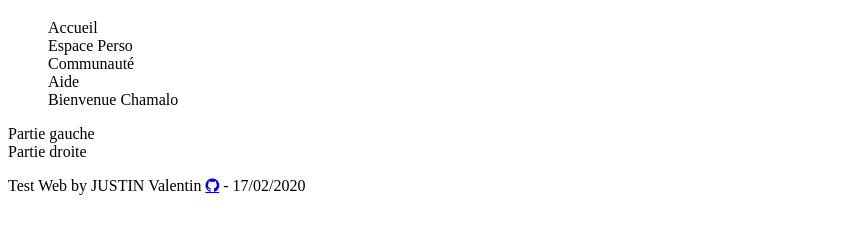
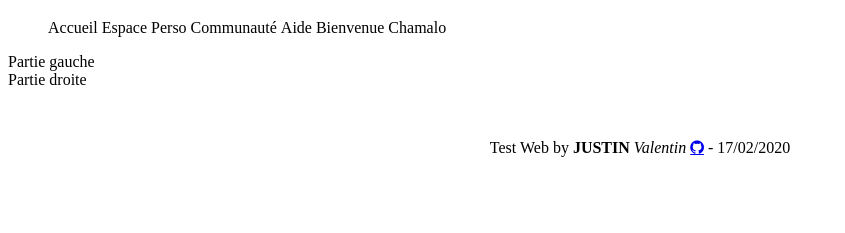
Before and after one commit to Chammalo/Test-Web, a website built with Parcel: page index.html in a window 1280 px wide. Shown: the part 61-294 px from the top of the page, without its empty margins (0-845 px from the left). Built offline with nearby package versions, Linux system fonts and the light colour scheme.

Commit message:
Add files via upload

```diff
--- a/src/style.css
+++ b/src/style.css
@@ -1,3 +1,27 @@
-#nav-barre {
-  list-style-type: none;
+/* Style de la barre de navigation */
+#nav-barre
+{
+    list-style-type: none; /* Retire les "puces" */
 }
+
+.lien-nav
+{
+    display: inline;
+}
+
+/* Style du footer */
+footer
+{
+    text-align: center;
+    margin-top: 50px;
+}
+
+.nom
+{
+    font-weight: bold;
+}
+
+.prenom
+{
+    font-style: italic;
+}
```
